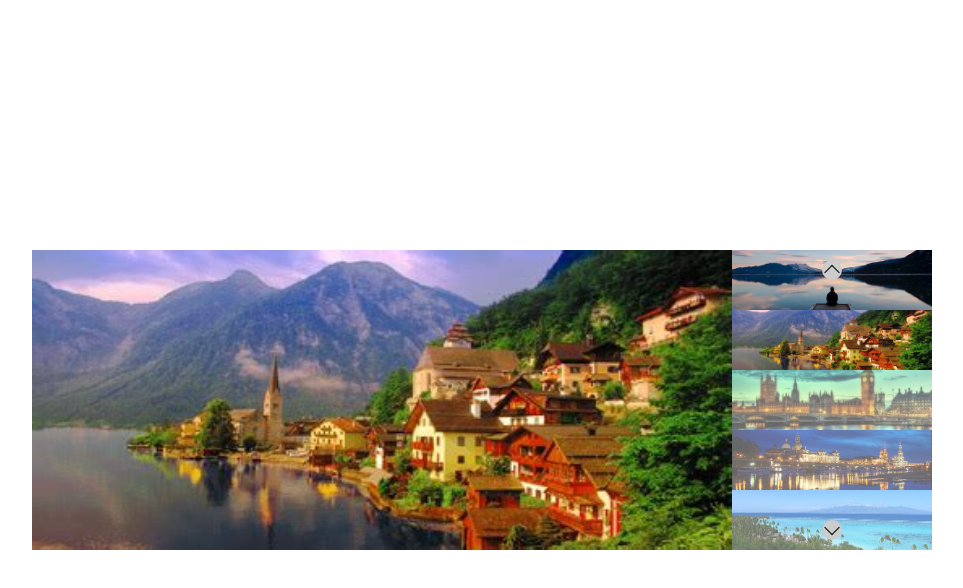
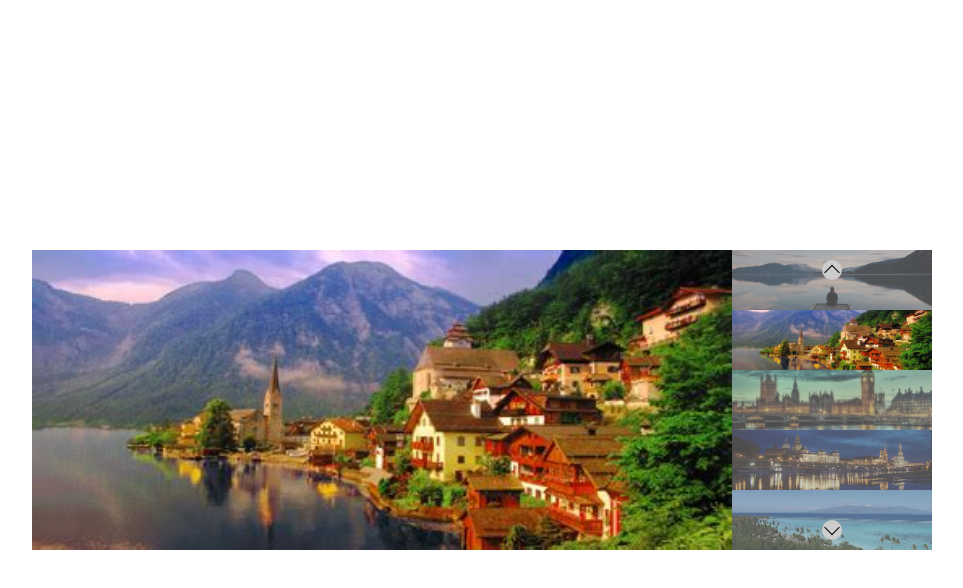
Before and after one commit to rebs-code/js-array-carousel, a plain HTML site: page version-1/index.html in a window 1280 px wide. Both pictures are taken after a click on the picture 990 px from the left and 340 px from the top of the page. Shown: the whole page, without its empty margins (158-1121 px from the left). Drawn offline with Linux system fonts and the light colour scheme.

Commit message:
Fix thumbnail opacity and add event listener

```diff
--- a/version-1/main.js
+++ b/version-1/main.js
@@ -23,15 +23,15 @@ prev.classList.add('prev');
 // create next button
 const next = document.createElement('div');
 next.classList.add('next');
-// append buttons to itemsa div
-thumbnails.appendChild(prev);
-thumbnails.appendChild(next);
 //append items to container
 container.appendChild(items);
-//appenmd thumbnails to container
+//append thumbnails to container
 container.appendChild(thumbnails);
 // append container to body
 document.body.appendChild(container);
+// append buttons to thumbnails div
+thumbnails.appendChild(prev);
+thumbnails.appendChild(next);
 
 let currentSlide = 0; //questa è la prima immagine con indice 0 nell'array
 
@@ -46,17 +46,12 @@ for (let i = 0; i < images.length; i++) {
     img.alt = 'image 0${i}';
     item.appendChild(img);
     items.appendChild(item);
-};
-
-for (let i = 0; i < images.length; i++) {
     // creo un elemento img per ogni singolo thumbnail
     const thumbnail = document.createElement('img');
+    //give class opacity to all thumbnails
+    thumbnail.classList.add('opacity');
     thumbnail.src = `/img/0${i+1}.jpg`;
     thumbnail.alt = `Thumbnail ${i+1}`;
-    //aggiungo classe opacity a tutti i thumbnail tranne il primo
-    if (i !== currentSlide) {
-        thumbnail.classList.add('opacity');
-    };
     // aggiungo un event listener per ogni thumbnail
     thumbnail.addEventListener('click', function() {
             // rimuovo la classe active dall'immagine corrente
@@ -65,11 +60,19 @@ for (let i = 0; i < images.length; i++) {
             currentSlide = i;
             // aggiungo la classe active all'immagine corrente
             allItems[currentSlide].classList.add('active');
-        //aggiungo la classe focus all'immagine corrente
+            //give class opacity to all thumbnails
+            const allThumbnails = document.querySelectorAll('.thumbnails img');
+            for (let i = 0; i < allThumbnails.length; i++) {
+                allThumbnails[i].classList.add('opacity');
+            };
+            // the thumbnail with the same source image as the current slide has class opacity removed
             thumbnail.classList.remove('opacity');
 });
     thumbnails.appendChild(thumbnail);
 };
+
+
+
 
 // This LOC selects all the elements in the hmtl with class "item" and stores them in a variable.
 const allItems = document.querySelectorAll(".item");
--- a/version-1/style.css
+++ b/version-1/style.css
@@ -55,10 +55,9 @@
 }
 
 .opacity {
-    opacity: 0.6;
+    opacity: 0.7;
+    filter: brightness(70%) grayscale(30%);
 }
-
-
 
 
 /* buttons */
```
Lines whose indentation alone changed are shown as unchanged.
